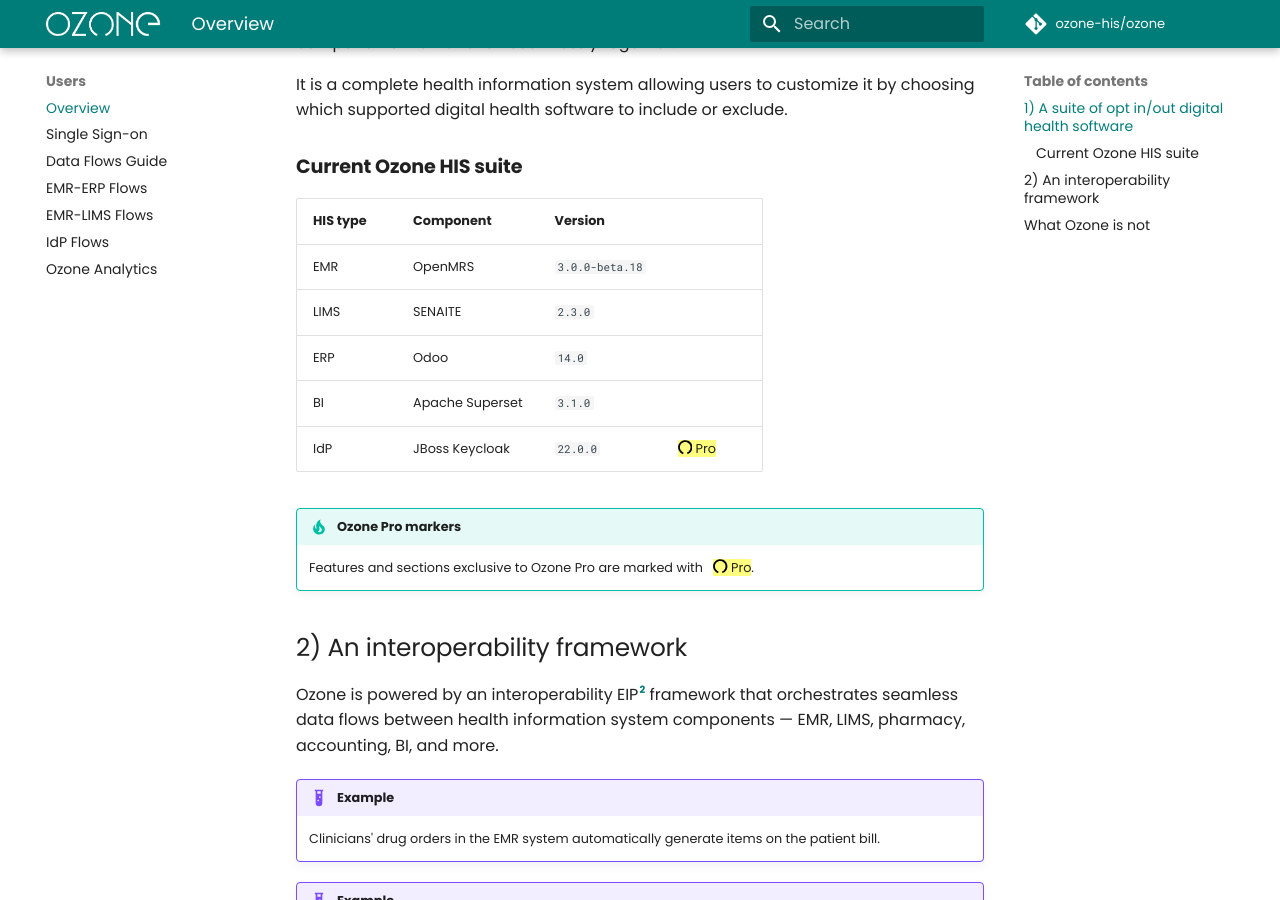
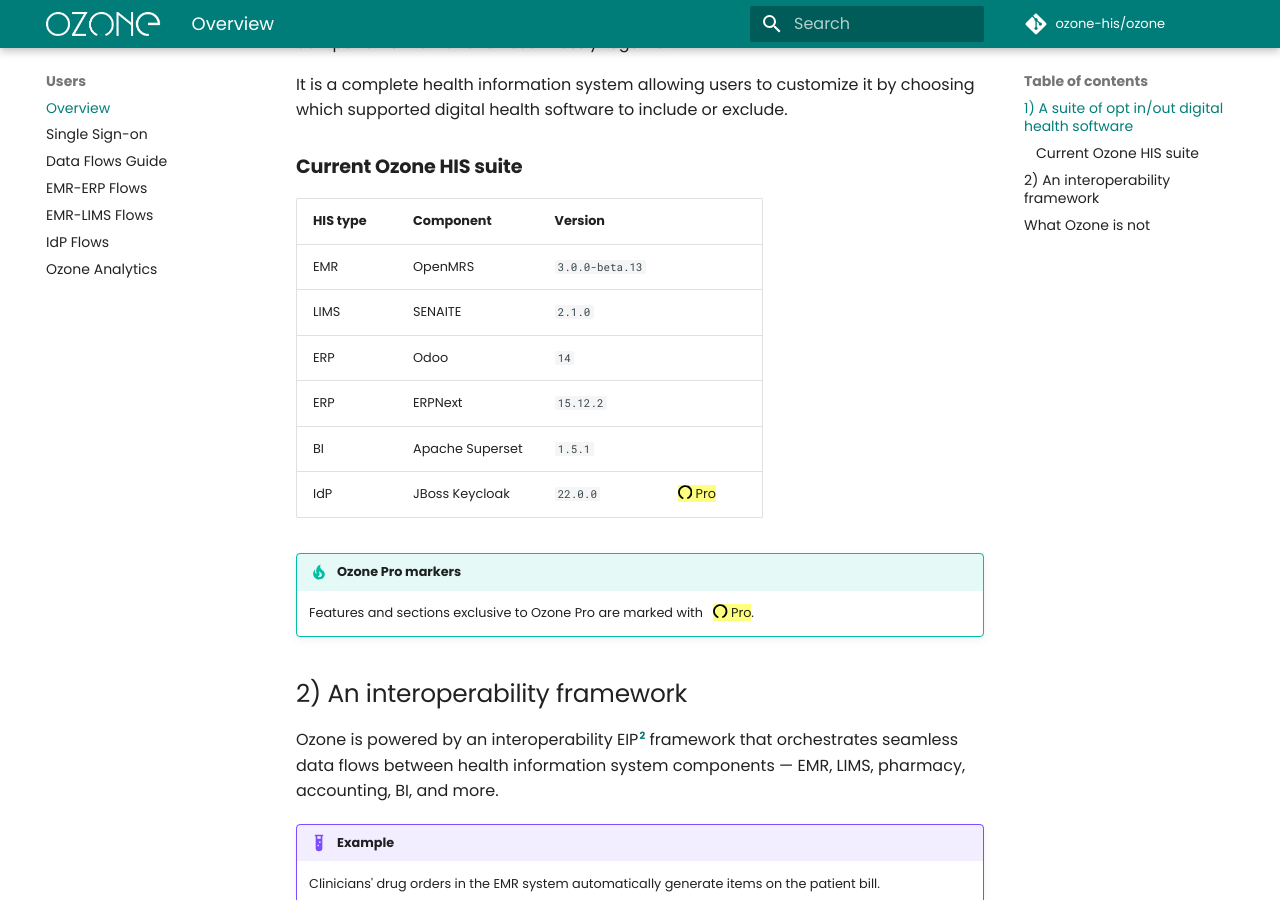
Before and after one commit to ozone-his/ozone-docs, an MkDocs documentation site: the page built from docs/users/overview.md, in a window 1280 px wide and 900 px high, scrolled down 633 px. Built offline with MkDocs 1.6.1 and Material for MkDocs 9.7.7, drawn with Linux system fonts in a browser that asks for light colours; comment, search, counter and statistics services are not loaded.

Commit message:
OZ-577: Added ERPNext and version in 'Current Ozone HIS suite'.

```diff
--- a/docs/users/overview.md
+++ b/docs/users/overview.md
@@ -26,10 +26,11 @@
 
 | **HIS type** | **Component**   | **Version**     |                |
 |--------------|-----------------|-----------------|----------------|
-| EMR          | OpenMRS         | `3.0.0-beta.18` |                |
-| LIMS         | SENAITE         | `2.3.0`         |                |
-| ERP          | Odoo            | `14.0`          |                |
-| BI           | Apache Superset | `3.1.0`         |                |
+| EMR          | OpenMRS         | `3.0.0-beta.13` |                |
+| LIMS         | SENAITE         | `2.1.0`         |                |
+| ERP          | Odoo            | `14`            |                |
+| ERP          | ERPNext         | `15.12.2`       |                |
+| BI           | Apache Superset | `1.5.1`         |                |
 | IdP          | JBoss Keycloak  | `22.0.0`        | {==:oz: Pro==} |
 
 !!! tip "Ozone Pro markers"
```
